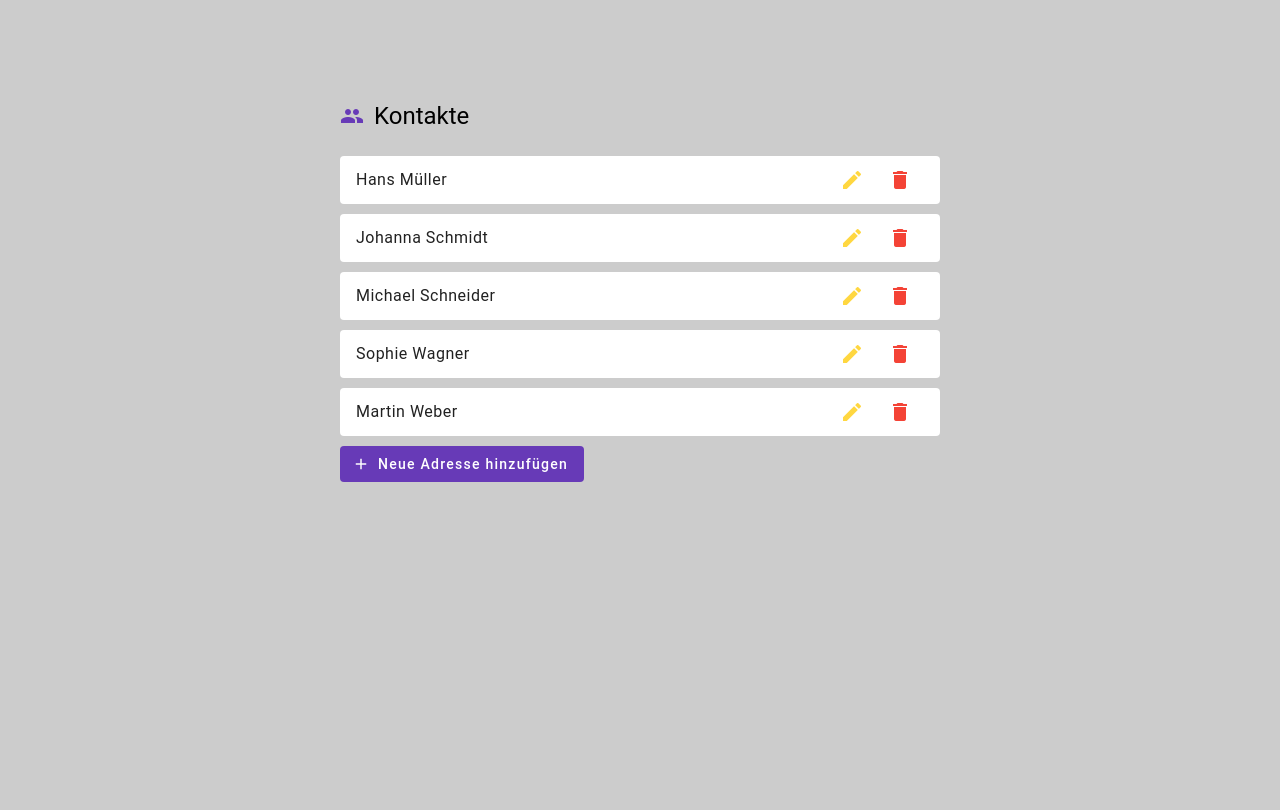
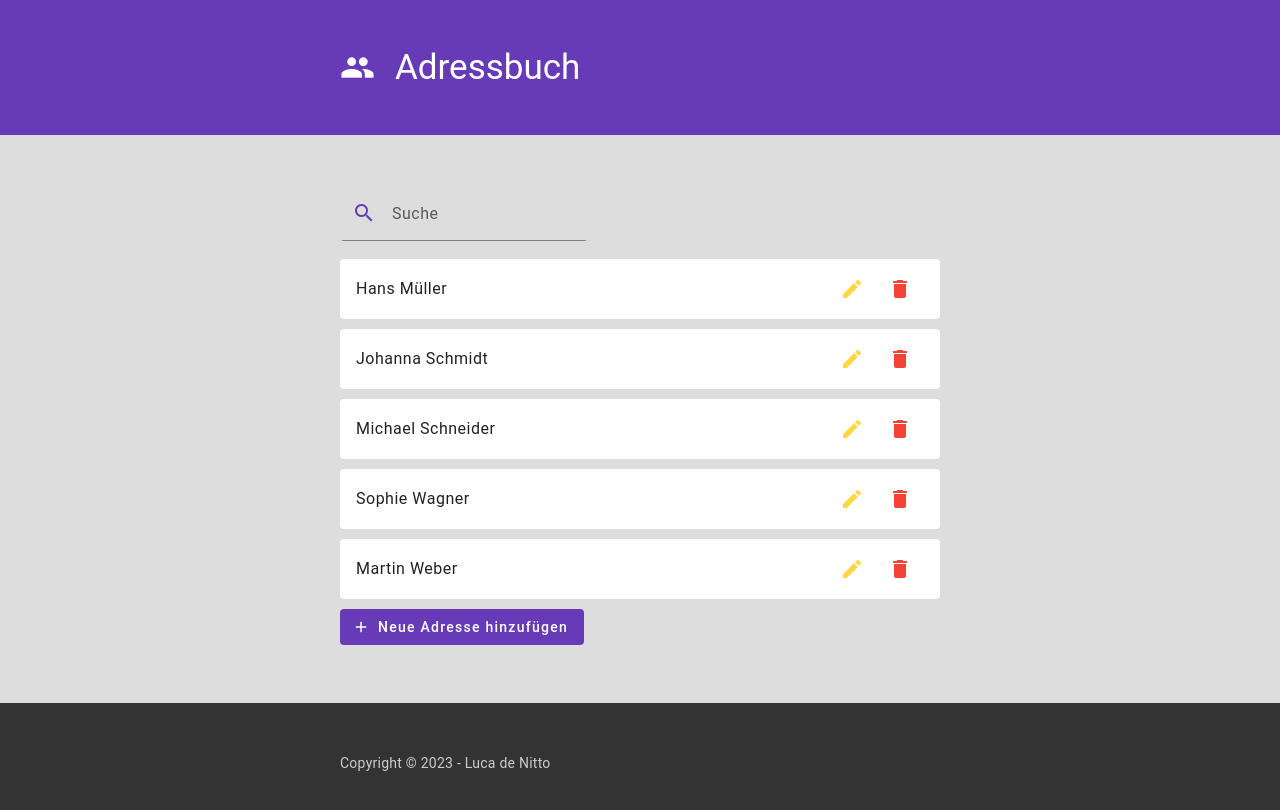
Before and after one commit to dnwebdesign/mt-addressbook, an Angular app: page / in a window 1280 px wide. Shown: the top 810 px of the page. Built offline with nearby package versions, Linux system fonts and the light colour scheme.

Commit message:
live search implemented (as a service)

```diff
--- a/src/app/address-list/address-list.component.html
+++ b/src/app/address-list/address-list.component.html
@@ -1,7 +1,10 @@
-<h1 class="align-with-icon">
-    <mat-icon color="primary">group</mat-icon>
-    Kontakte
-</h1>
+<mat-form-field class="live-search">
+    <mat-label>Suche</mat-label>
+    <input (input)="onSearch($event.target)"
+           [attr.aria-label]="'Suche im Adressbuch'"
+           matInput matNativeControl="search">
+    <mat-icon color="primary" matIconPrefix>search</mat-icon>
+</mat-form-field>
 <mat-list>
     <mat-list-item (click)="onSelectAddress(address.id)" *ngFor="let address of addresses"
                    [attr.aria-label]="'Schaltfläche: Adressbucheintrag für '+address.name+' anzeigen'"
@@ -9,7 +12,7 @@
         <span matListItemTitle>{{ address.name }}</span>
         <div matListItemMeta>
             <button (click)="onEditAddress(address)"
-                    [attr.aria-label]="'Adressbucheintrag für '+address.name+' bearbeiten'"
+                    [attr.aria-label]="'Adresse '+address.name+' bearbeiten'"
                     color="accent"
                     mat-icon-button
                     matTooltip="Adresse bearbeiten"
@@ -17,7 +20,7 @@
                 <mat-icon>edit</mat-icon>
             </button>
             <button (click)="onDeleteAddress(address)"
-                    [attr.aria-label]="'Adressbucheintrag für '+address.name+' löschen'"
+                    [attr.aria-label]="'Adresse '+address.name+' löschen'"
                     color="warn"
                     mat-icon-button
                     matTooltip="Adresse löschen"
--- a/src/app/address-list/address-list.component.scss
+++ b/src/app/address-list/address-list.component.scss
@@ -2,15 +2,46 @@ mat-list-item {
   border-radius: 4px;
   background: #fff;
   margin-bottom: 10px;
+  min-height: 60px;
 
   &:hover {
     cursor: pointer;
   }
 
   &:focus,
-  &:focus-within,
+  &:focus-within, {
+    border-radius: 4px;
+    background: #fff;
+    margin-bottom: 10px;
+
+    &:hover {
+      cursor: pointer;
+    }
+
+    &:focus,
+    &:focus-within,
+    &:focus-visible {
+      outline: 2px solid #673ab7;
+      --mdc-list-list-item-focus-state-layer-color: #fff;
+    }
+  }
+
   &:focus-visible {
     outline: 2px solid #673ab7;
     --mdc-list-list-item-focus-state-layer-color: #fff;
   }
 }
+
+.live-search {
+  margin-bottom: 10px;
+}
+
+::ng-deep .live-search.mat-mdc-form-field-has-icon-prefix .mat-mdc-text-field-wrapper {
+  border-radius: 4px;
+  align-items: center;
+  background: transparent;
+}
+
+::ng-deep .mat-mdc-form-field-subscript-wrapper {
+  display: none;
+}
--- a/src/app/address-list/address-list.component.ts
+++ b/src/app/address-list/address-list.component.ts
@@ -2,6 +2,7 @@ import {Component, EventEmitter, OnInit, Output} from '@angular/core';
 import {Address} from "../shared/address.model";
 import {AddressService} from "../shared/address.service";
 import {Router} from "@angular/router";
+import {LiveSearchService} from "../shared/live-search.service";
 
 @Component({
     selector: 'mt-address-list',
@@ -12,7 +13,7 @@ export class AddressListComponent implements OnInit {
     addresses: Address[] = [];
     @Output() addressAdded = new EventEmitter<void>();
 
-    constructor(private addressService: AddressService, private router: Router) {
+    constructor(private addressService: AddressService, private router: Router, private liveSearchService: LiveSearchService) {
     }
 
     ngOnInit(): void {
@@ -33,4 +34,12 @@ export class AddressListComponent implements OnInit {
             this.addresses = this.addressService.getAddresses();
         }
     }
+
+    onSearch(target: EventTarget | null): void {
+        if (!target) {
+            return;
+        }
+        const searchTerm = (target as HTMLInputElement).value;
+        this.addresses = this.liveSearchService.searchAddresses(this.addressService.getAddresses(), searchTerm);
+    }
 }
--- a/src/app/app.component.html
+++ b/src/app/app.component.html
@@ -1,3 +1,16 @@
-<div class="container">
+<header class="header">
+    <div class="container">
+        <h1 class="app-title align-with-icon">
+            <mat-icon color="primary">group</mat-icon>
+            Adressbuch
+        </h1>
+    </div>
+</header>
+<main class="container main">
     <router-outlet></router-outlet>
-</div>
+</main>
+<footer class="footer">
+    <div class="container">
+        <div class="copyright">Copyright &copy; 2023 - Luca de Nitto</div>
+    </div>
+</footer>
--- a/src/app/app.component.scss
+++ b/src/app/app.component.scss
@@ -0,0 +1,12 @@
+.app-title {
+  font-size: 35px;
+  margin-bottom: 0;
+
+  mat-icon {
+    font-size: 35px;
+    width: auto;
+    height: auto;
+    margin-right: 20px;
+    color: #fff;
+  }
+}
--- /dev/null
+++ b/src/app/shared/live-search.service.ts
@@ -0,0 +1,23 @@
+import {Injectable} from '@angular/core';
+import {Address} from "./address.model";
+
+@Injectable({
+    providedIn: 'root'
+})
+export class LiveSearchService {
+    searchAddresses(addresses: Address[], searchTerm: string): Address[] {
+        if (!searchTerm) {
+            return addresses;
+        }
+
+        const lowerCasedSearchTerm = searchTerm.toLowerCase();
+
+        return addresses.filter(address =>
+            address.name.toLowerCase().includes(lowerCasedSearchTerm) ||
+            address.street.toLowerCase().includes(lowerCasedSearchTerm) ||
+            address.location.toLowerCase().includes(lowerCasedSearchTerm) ||
+            address.mail.toLowerCase().includes(lowerCasedSearchTerm) ||
+            address.phone.toLowerCase().includes(lowerCasedSearchTerm)
+        );
+    }
+}
--- a/src/styles.scss
+++ b/src/styles.scss
@@ -1,5 +1,7 @@
 body {
-  background: #ccc;
+  background: #ddd;
+  margin: 0;
+  padding: 0;
 }
 
 a {
@@ -7,9 +9,35 @@ a {
   text-decoration: none;
 }
 
+mt-root {
+  display: flex;
+  flex-direction: column;
+  min-height: 100vh;
+}
+
+.header {
+  color: #fff;
+  background: #673ab7;
+  padding: 50px 0;
+}
+
+.main {
+  padding: 50px 0;
+  width: 100%;
+}
+
+.footer {
+  padding: 50px 0;
+  background: #333;
+
+  .copyright {
+    color: darken(#fff, 20%);
+  }
+}
+
 .container {
   max-width: 600px;
-  margin: 100px auto auto;
+  margin: auto;
 }
 
 
```
